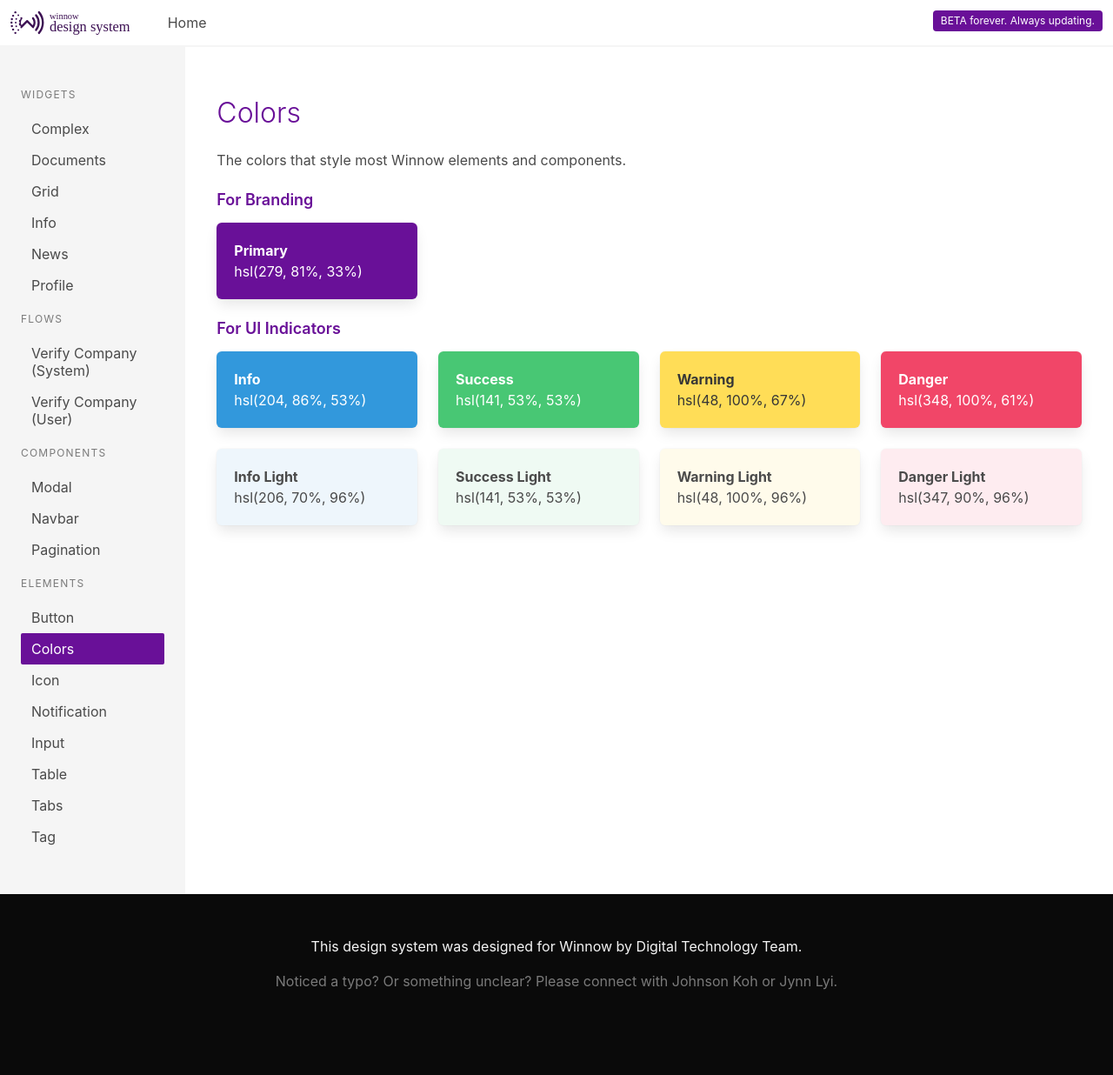
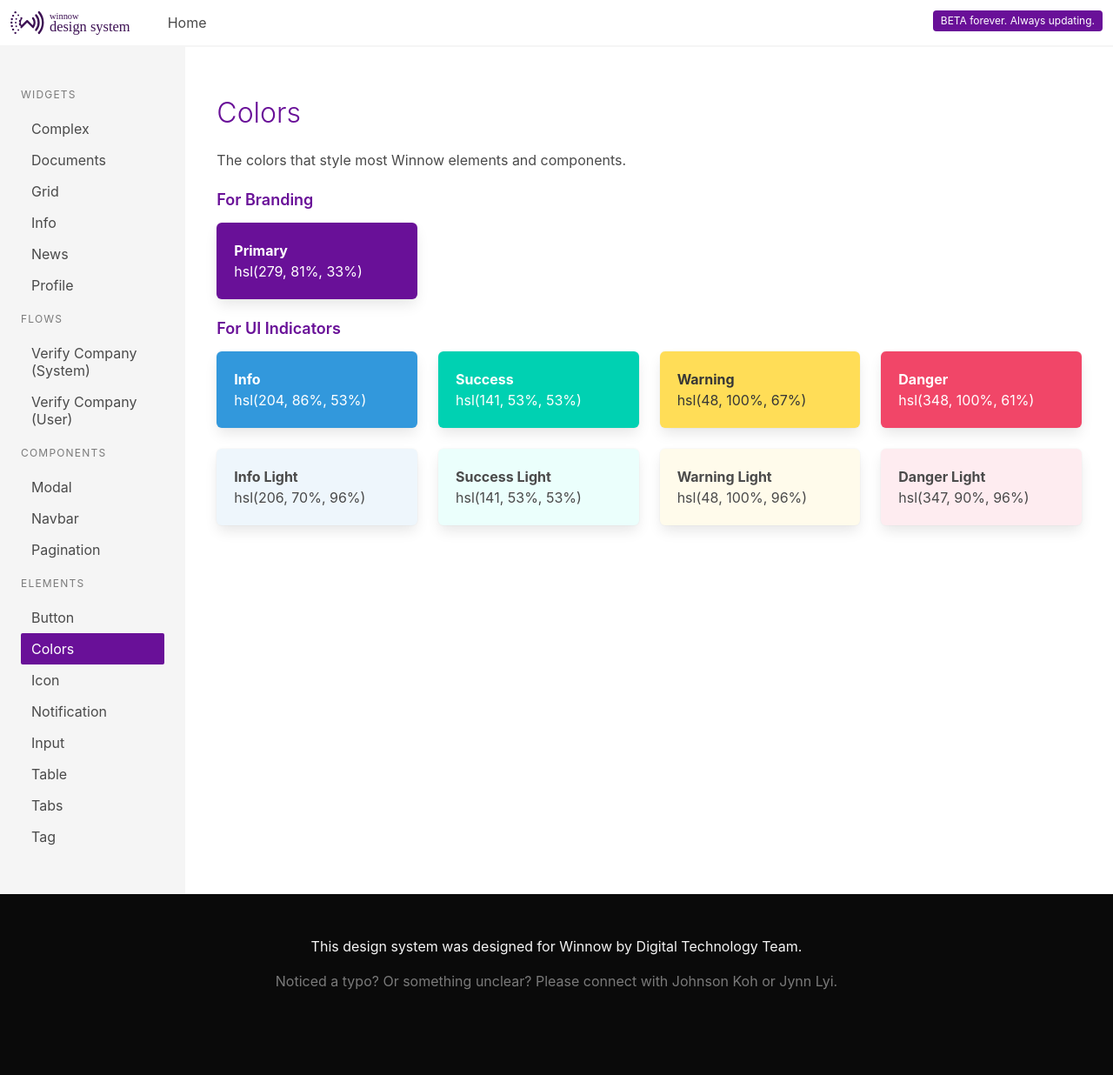
Before and after one commit to JohnsonKoh1110/johnsonkoh1110.github.io, a Jekyll site: the page built from content/elements/colors.html, in a window 1280 px wide. Shown: the whole page at 87% size. Built offline with Jekyll 4.4.1, drawn with Linux system fonts in a browser that asks for light colours.

Commit message:
Updated success colors

```diff
--- a/content/elements/colors.html
+++ b/content/elements/colors.html
@@ -32,7 +32,7 @@ category: Elements/Colors
           </div>
         </div>
         <div class="column is-3">
-          <div class="box has-background-success">
+          <div class="box has-background-primary">
             <span class="has-text-white"
               ><b>Success</b><br />hsl(141, 53%, 53%)</span
             >
@@ -60,7 +60,7 @@ category: Elements/Colors
           </div>
         </div>
         <div class="column is-3">
-          <div class="box has-background-success-light">
+          <div class="box has-background-primary-light">
             <span><b>Success Light</b><br />hsl(141, 53%, 53%)</span>
           </div>
         </div>
```
Also changed, not shown: 2 other files.
